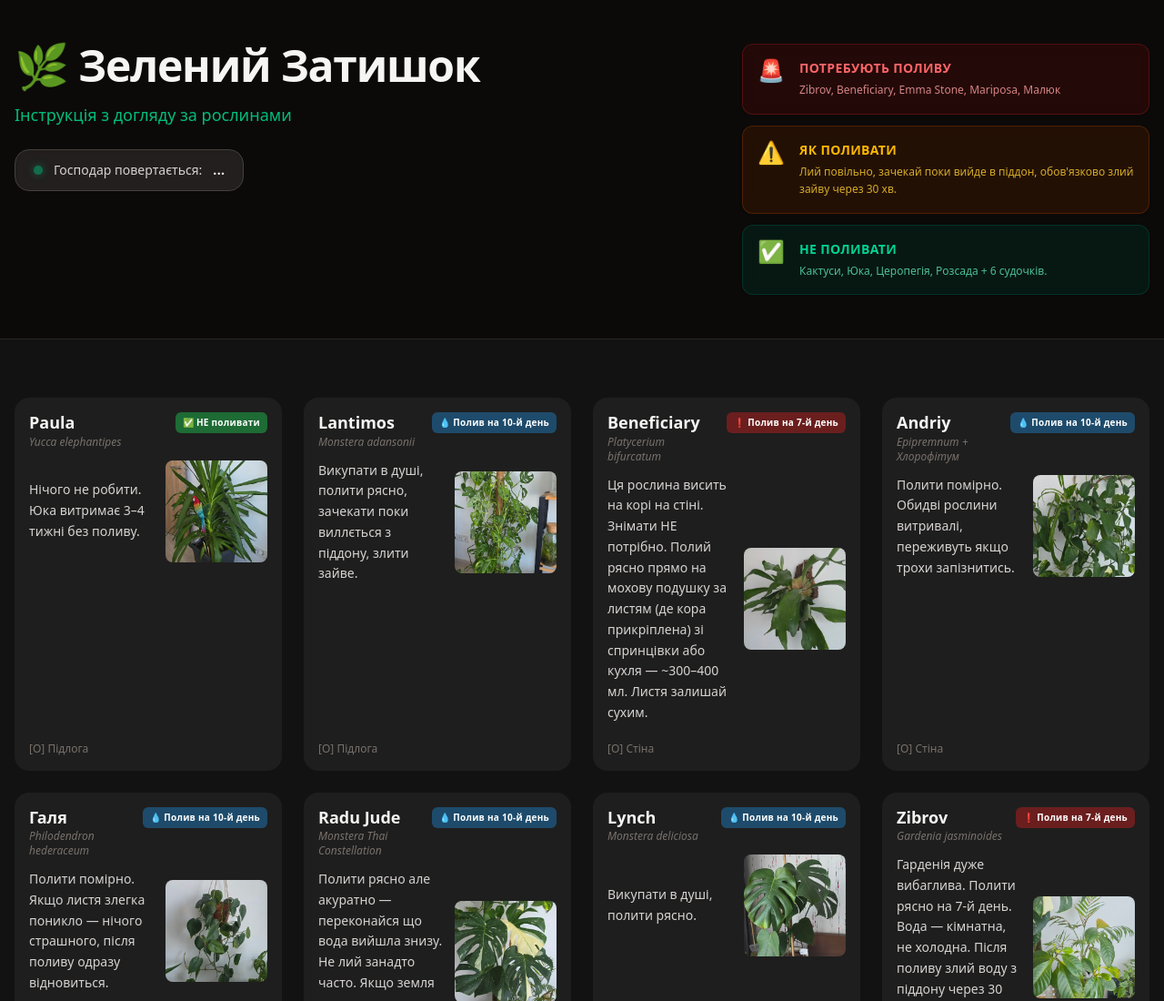
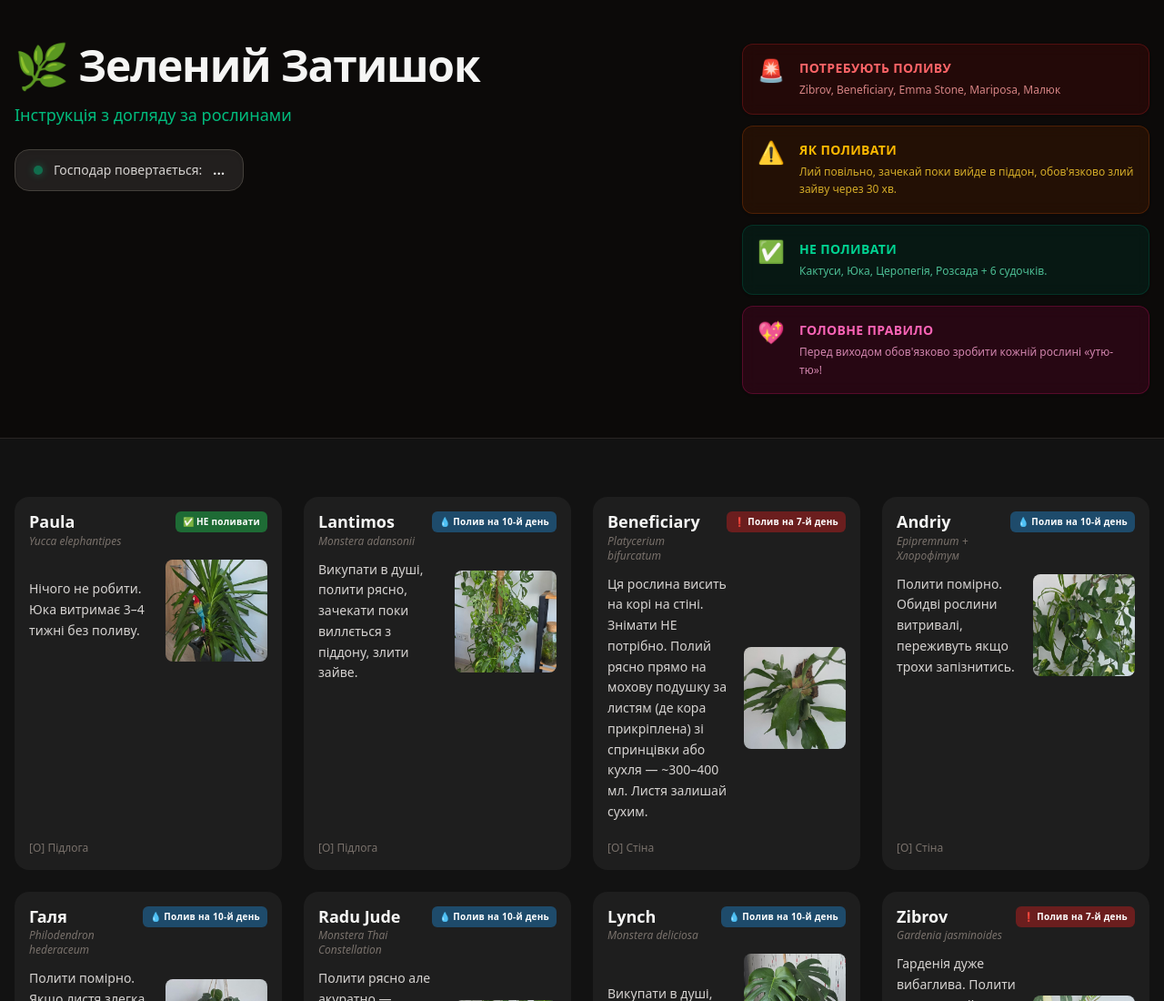
Before and after one commit to newagno/plant-sitter-guide, a website: page index.html in a window 1280 px wide. Shown: the top 1100 px of the page at 91% size. Drawn offline with Linux system fonts and the light colour scheme.

Commit message:
Update: Add the main rule to say utyu-tyu to plants

```diff
--- a/index.html
+++ b/index.html
@@ -45,6 +45,13 @@
           <div>
             <div class="font-bold text-sm tracking-wide text-emerald-400 mb-1">НЕ ПОЛИВАТИ</div>
             <div class="text-xs text-emerald-300/80 leading-relaxed">Кактуси, Юка, Церопегія, Розсада + 6 судочків.</div>
+          </div>
+        </div>
+        <div class="flex gap-4 bg-pink-950/40 border border-pink-900/50 p-4 rounded-xl text-pink-200 shadow-sm backdrop-blur-sm">
+          <span class="text-2xl shrink-0 leading-none">💖</span>
+          <div>
+            <div class="font-bold text-sm tracking-wide text-pink-400 mb-1">ГОЛОВНЕ ПРАВИЛО</div>
+            <div class="text-xs text-pink-300/80 leading-relaxed">Перед виходом обов'язково зробити кожній рослині «утю-тю»!</div>
           </div>
         </div>
       </div>
```
Also changed, not shown: output.css.
